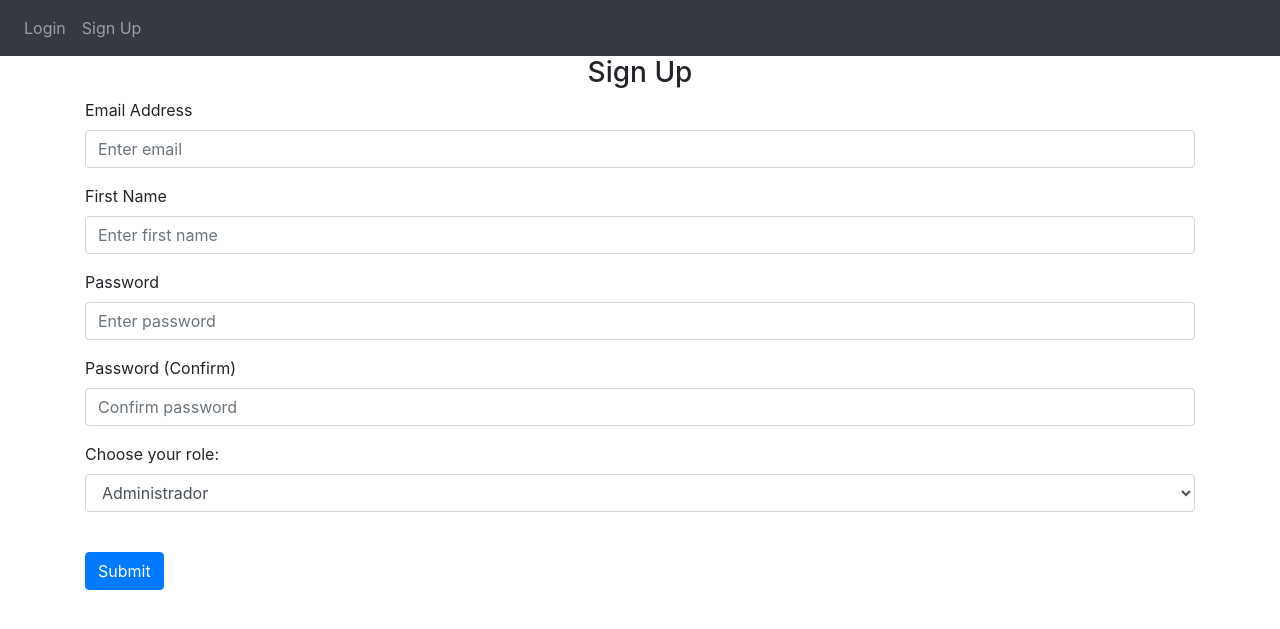
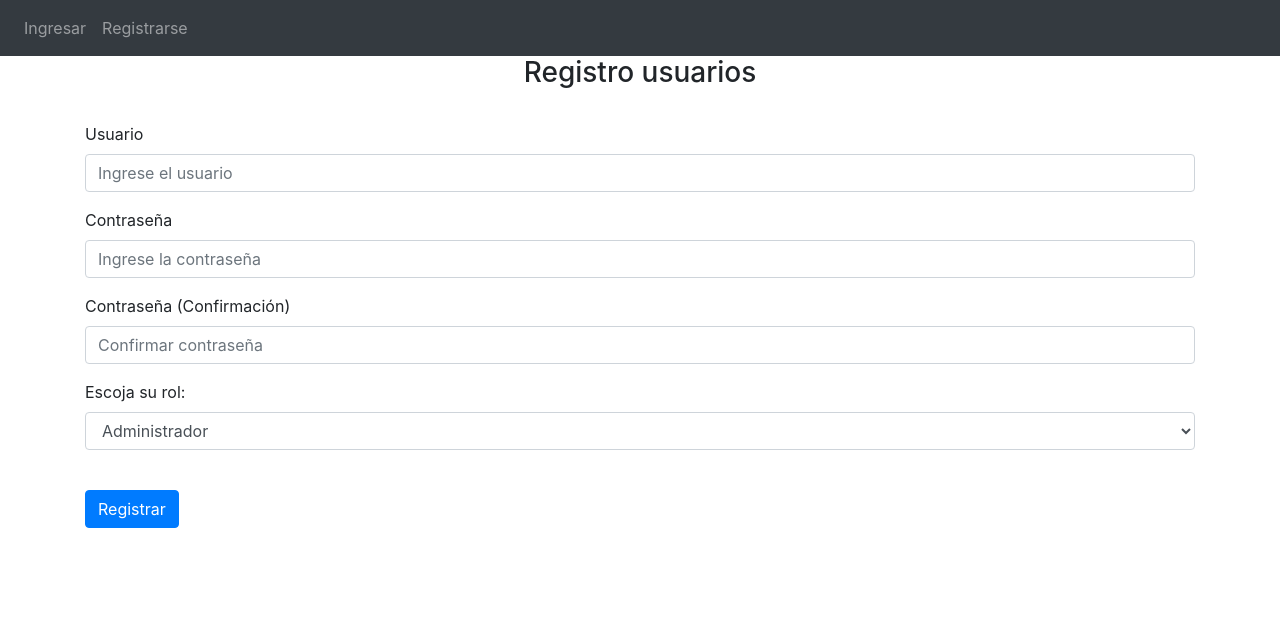
Before and after one commit to MikeMoron1001/web-software-front, a Flask app: page /sign-up in a window 1280 px wide. Shown: the top 629 px of the page. Run offline with Flask 3, Linux system fonts and the light colour scheme; some libraries are stand-ins or nearby versions.

Commit message:
Upload files

```diff
--- a/website/auth.py
+++ b/website/auth.py
@@ -9,19 +9,25 @@ auth = Blueprint('auth', __name__)
 @auth.route('/login', methods=['GET', 'POST'])
 def login():
     if request.method == 'POST':
-        email = request.form.get('email')
+        user = request.form.get('user')
         password = request.form.get('password')
+        role = request.form.get('role')
 
-        user = User.query.filter_by(email=email).first()
-        if user:
-            if check_password_hash(user.password, password):
-                flash('Logged in successfully!', category='success')
-                login_user(user, remember=True)
-                return redirect(url_for('views.home'))
+        user_q = User.query.filter_by(user=user).first()
+        if user_q:
+            if role != user_q.role:
+                flash('Role incorrecto, intentelo otra vez.', category='error')
+            elif check_password_hash(user_q.password, password):
+                flash('Ingreso exitoso!', category='success')
+                login_user(user_q, remember=True)
+                if role == 'admin':
+                    return redirect(url_for('views.add_product'))
+                else:
+                    return redirect(url_for('views.production'))
             else:
-                flash('Incorrect password, try again.', category='error')
+                flash('Contraseña incorrecta, intentelo otra vez.', category='error')
         else:
-            flash('Email does not exist.', category='error')
+            flash('El usuario no existe.', category='error')
     return render_template("login.html", user=current_user)
 
 @auth.route('/logout')
@@ -33,31 +39,33 @@ def logout():
 @auth.route('/sign-up', methods=['GET', 'POST'])
 def sign_up():
     if request.method == 'POST':
-        email = request.form.get('email')
-        first_name = request.form.get('firstName')
+
+        user = request.form.get('user')
         password1 = request.form.get('password1')
         password2 = request.form.get('password2')
+        role = request.form.get('role')
 
-        user = User.query.filter_by(email=email).first()
-        if user:
-            flash('Email already exists.', category='error')
-        elif len(email) < 4:
+        user_q = User.query.filter_by(user=user).first()
+
+        if user_q and role == user_q.role:
+            flash('Usuario ya existe para este rol.', category='error')
+        elif len(user) < 4:
             flash('Email must be greater than 3 characters.', category='error')
-        elif len(first_name) < 2:
-            flash('First name must be greater than 1 character.', category='error')
         elif password1 != password2:
             flash('Passwords don\'t match.', category='error')
         elif len(password1) < 7:
             flash('Password must be at least 7 characters.', category='error')
         else:
 
-            new_user = User(email=email, first_name=first_name, password=generate_password_hash(
-                password1))
+            new_user = User(user=user, password=generate_password_hash(password1), role=role)
 
             db.session.add(new_user)
             db.session.commit()
-            login_user(user, remember=True)
+            login_user(new_user, remember=True)
             flash('Account created!', category='success')
-            return redirect(url_for('views.home'))
+            if role == 'admin':
+                return redirect(url_for('views.add_product'))
+            else:
+                return redirect(url_for('views.production'))
 
     return render_template("sign_up.html", user=current_user)
--- a/website/templates/base.html
+++ b/website/templates/base.html
@@ -30,11 +30,12 @@
       <div class="collapse navbar-collapse" id="navbar">
         <div class="navbar-nav">
             {% if user.is_authenticated %}
-                <a class="nav-item nav-link" id="home" href="/">Home</a>
-                <a class="nav-item nav-link" id="logout" href="/logout">Logout</a>
+                <a class="nav-item nav-link" id="add_product" href="/add_product">Agregar producto</a>
+                <a class="nav-item nav-link" id="production" href="/production">Producción</a>
+                <a class="nav-item nav-link" id="logout" href="/logout">Salir</a>
             {% else %}
-                <a class="nav-item nav-link" id="login" href="/login">Login</a>
-                <a class="nav-item nav-link" id="signUp" href="/sign-up">Sign Up</a>
+                <a class="nav-item nav-link" id="login" href="/login">Ingresar</a>
+                <a class="nav-item nav-link" id="signUp" href="/sign-up">Registrarse</a>
             {% endif %}
         </div>
       </div>
--- a/website/templates/home.html
+++ b/website/templates/home.html
@@ -1,4 +1,4 @@
-{% extends "base.html" %}{% block title %}Home{% endblock %}
+{% extends "base.html" %}{% block title %}Admin{% endblock %}
 
 {% block content %}
 <h1>This is the home page</h1>
--- a/website/templates/sign_up.html
+++ b/website/templates/sign_up.html
@@ -1,52 +1,44 @@
-{% extends "base.html" %}{% block title %}SignUp{% endblock %}
+{% extends "base.html" %}{% block title %}Registro Usuarios{% endblock %}
 
 {% block content %}
 
 <form method="POST">
-    <h3 align="center">Sign Up</h3>
+    <h3 align="center">Registro usuarios</h3>
+    <br />
+
     <div class="form-group">
-      <label for="email">Email Address</label>
+      <label for="user">Usuario</label>
       <input
-        type="email"
+        type="text"
         class="form-control"
-        id="email"
-        name="email"
-        placeholder="Enter email"
+        id="user"
+        name="user"
+        placeholder="Ingrese el usuario"
       />
     </div>
     <div class="form-group">
-      <label for="firstName">First Name</label>
-      <input
-        type="text"
-        class="form-control"
-        id="firstName"
-        name="firstName"
-        placeholder="Enter first name"
-      />
-    </div>
-    <div class="form-group">
-      <label for="password1">Password</label>
+      <label for="password1">Contraseña</label>
       <input
         type="password"
         class="form-control"
         id="password1"
         name="password1"
-        placeholder="Enter password"
+        placeholder="Ingrese la contraseña"
       />
     </div>
     <div class="form-group">
-      <label for="password2">Password (Confirm)</label>
+      <label for="password2">Contraseña (Confirmación)</label>
       <input
         type="password"
         class="form-control"
         id="password2"
         name="password2"
-        placeholder="Confirm password"
+        placeholder="Confirmar contraseña"
       />
     </div>
     <div class="form-group">
-      <label for="role">Choose your role:</label>
-      <select id="role" name="role" class="form-control">
+      <label for="role">Escoja su rol:</label>
+      <select id="role" name="role" class="form-control" required>
           <option value="admin">Administrador</option>
           <option value="cortador">Cortador</option>
           <option value="guarnecedor">Guarnecedor</option>
@@ -54,7 +46,7 @@
       </select>
     </div>
     <br />
-    <button type="submit" class="btn btn-primary">Submit</button>
+    <button type="submit" class="btn btn-primary">Registrar</button>
   </form>
 
 {% endblock %}
```
Also changed, not shown: website/admin.py (added, +19 -0 lines), website/models.py (+18 -3 lines), website/templates/admin.html (added, +31 -0 lines), website/templates/login.html (+12 -12 lines), website/templates/production.html (added, +33 -0 lines), website/views.py (+54 -6 lines), instance/database.db.
